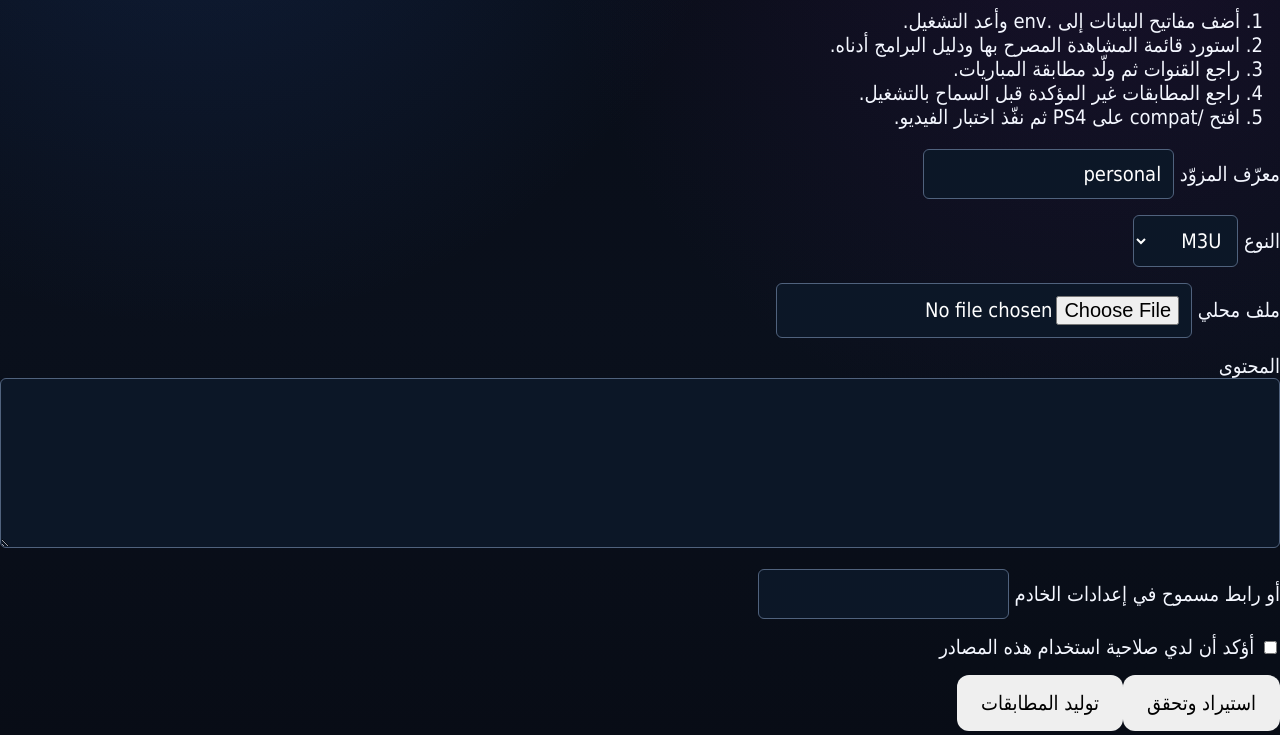
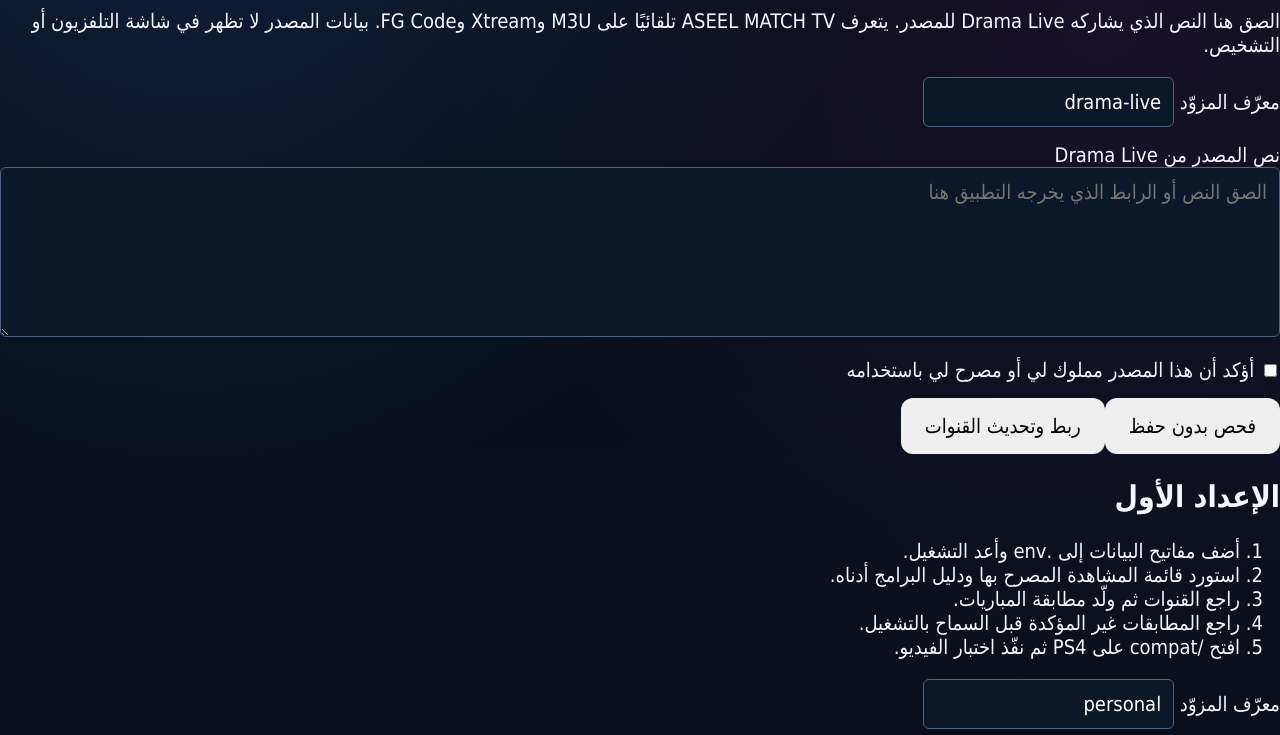
Before and after one commit to anineghost-png/aseel-match-tv, a website: page apps/admin/index.html in a window 1280 px wide. Shown: the part 365-1100 px from the top of the page. Drawn offline with Linux system fonts and the light colour scheme; files that its build step writes are made by us from their sources.

Commit message:
M11: add Drama Live handoff UI

```diff
--- a/apps/admin/index.html
+++ b/apps/admin/index.html
@@ -19,6 +19,30 @@
         <input id="token" type="password" autocomplete="off" /></label
       ><button id="connect">فتح التشخيص</button>
       <p id="status" role="status"></p>
+      <section>
+        <h2>ربط Drama Live</h2>
+        <p>
+          الصق هنا النص الذي يشاركه Drama Live للمصدر. يتعرف ASEEL MATCH TV
+          تلقائيًا على M3U وXtream وFG Code. بيانات المصدر لا تظهر في شاشة
+          التلفزيون أو التشخيص.
+        </p>
+        <label
+          >معرّف المزوّد
+          <input id="drama-provider" value="drama-live" /></label
+        ><label
+          >نص المصدر من Drama Live
+          <textarea
+            id="drama-content"
+            autocomplete="off"
+            spellcheck="false"
+            placeholder="الصق النص أو الرابط الذي يخرجه التطبيق هنا"></textarea></label
+        ><label
+          ><input type="checkbox" id="drama-authorized" /> أؤكد أن هذا المصدر
+          مملوك لي أو مصرح لي باستخدامه</label
+        ><button id="drama-preview">فحص بدون حفظ</button
+        ><button id="drama-import">ربط وتحديث القنوات</button>
+        <p id="drama-result" role="status"></p>
+      </section>
       <section>
         <h2>الإعداد الأول</h2>
         <ol>
```
